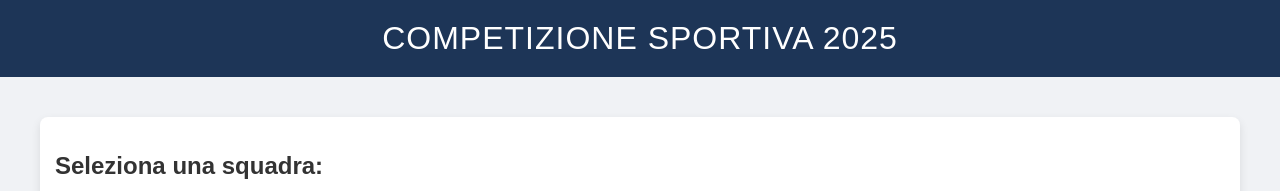
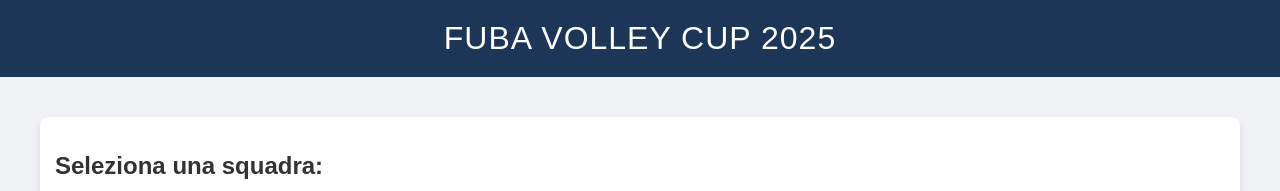
Before and after one commit to cavason/FUBA-Volley, a plain HTML site: page index.html in a window 1280 px wide. Shown: the top 191 px of the page. Drawn offline with Linux system fonts and the light colour scheme.

Commit message:
Update index.html

```diff
--- a/index.html
+++ b/index.html
@@ -3,7 +3,7 @@
 <head>
     <meta charset="UTF-8">
     <meta name="viewport" content="width=device-width, initial-scale=1.0">
-    <title>Competizione Sportiva</title>
+    <title>FUBA Volley Cup 2025</title>
     <style>
         body {
             font-family: 'Arial', sans-serif;
@@ -114,7 +114,7 @@
 <body>
 
 <header>
-    Competizione Sportiva 2025
+   FUBA Volley Cup 2025
 </header>
 
 <div class="container">
```
